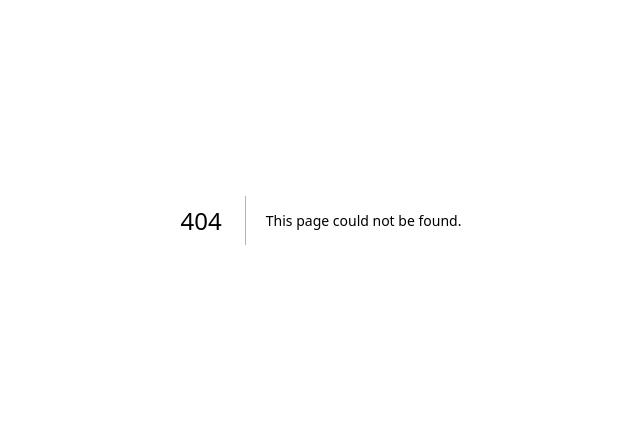
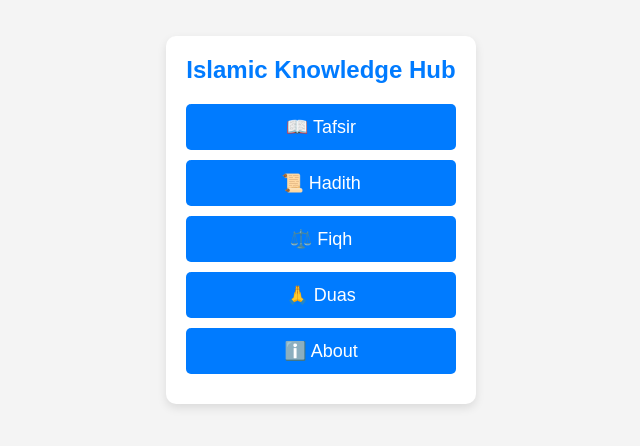
Before and after one commit to firoze-hossain/nooralhikmah-frontend, a Next.js app: page /home in a window 1280 px wide. Before the commit this address had no page. Shown: the part 180-626 px from the top of the page, without its empty margins (319-959 px from the left). Built offline with nearby package versions, Linux system fonts and the light colour scheme.

Commit message:
home page design done

```diff
--- /dev/null
+++ b/src/pages/home.tsx
@@ -0,0 +1,33 @@
+import Link from "next/link";
+import "@/src/styles/home.css";
+
+const Home = () => {
+  return (
+    <div className="home-container">
+      <header className="home-header">
+        <h1>Islamic Knowledge Hub</h1>
+      </header>
+      <nav className="home-nav">
+        <ul>
+          <li>
+            <Link href="/tafsir">📖 Tafsir</Link>
+          </li>
+          <li>
+            <Link href="/hadith">📜 Hadith</Link>
+          </li>
+          <li>
+            <Link href="/fiqh">⚖️ Fiqh</Link>
+          </li>
+          <li>
+            <Link href="/duas">🙏 Duas</Link>
+          </li>
+          <li>
+            <Link href="/about">ℹ️ About</Link>
+          </li>
+        </ul>
+      </nav>
+    </div>
+  );
+};
+
+export default Home;
--- a/src/pages/login.tsx
+++ b/src/pages/login.tsx
@@ -127,7 +127,7 @@ const Login = () => {
 
       if (response.ok) {
         localStorage.setItem("auth_token", data.token); // ✅ Store token in localStorage
-        router.push("/dashboard"); // ✅ Redirect to dashboard
+        router.push("/home"); // ✅ Redirect to dashboard
       } else {
         setError(data.message || "Authentication failed");
       }
--- /dev/null
+++ b/src/styles/home.css
@@ -0,0 +1,71 @@
+/* Global Styles */
+* {
+  margin: 0;
+  padding: 0;
+  box-sizing: border-box;
+  font-family: "Arial", sans-serif;
+}
+
+body {
+  background-color: #f4f4f4;
+  height: 100vh;
+  display: flex;
+  justify-content: center;
+  align-items: center;
+}
+
+/* Home Page Styles */
+.home-container {
+  text-align: center;
+  width: 100%;
+  max-width: 600px;
+  background: white;
+  padding: 20px;
+  border-radius: 10px;
+  box-shadow: 0 4px 10px rgba(0, 0, 0, 0.1);
+}
+
+.home-header h1 {
+  color: #007bff;
+  font-size: 24px;
+  margin-bottom: 20px;
+}
+
+.home-nav ul {
+  list-style: none;
+  padding: 0;
+}
+
+.home-nav li {
+  margin: 10px 0;
+}
+
+.home-nav a {
+  display: block;
+  padding: 12px;
+  background: #007bff;
+  color: white;
+  text-decoration: none;
+  border-radius: 5px;
+  transition: 0.3s;
+  font-size: 18px;
+}
+
+.home-nav a:hover {
+  background: #0056b3;
+}
+
+@media (max-width: 600px) {
+  .home-container {
+    width: 90%;
+    padding: 15px;
+  }
+
+  .home-header h1 {
+    font-size: 20px;
+  }
+
+  .home-nav a {
+    font-size: 16px;
+  }
+}
```
Also changed, not shown: src/pages/register.tsx (+26 -110 lines).
